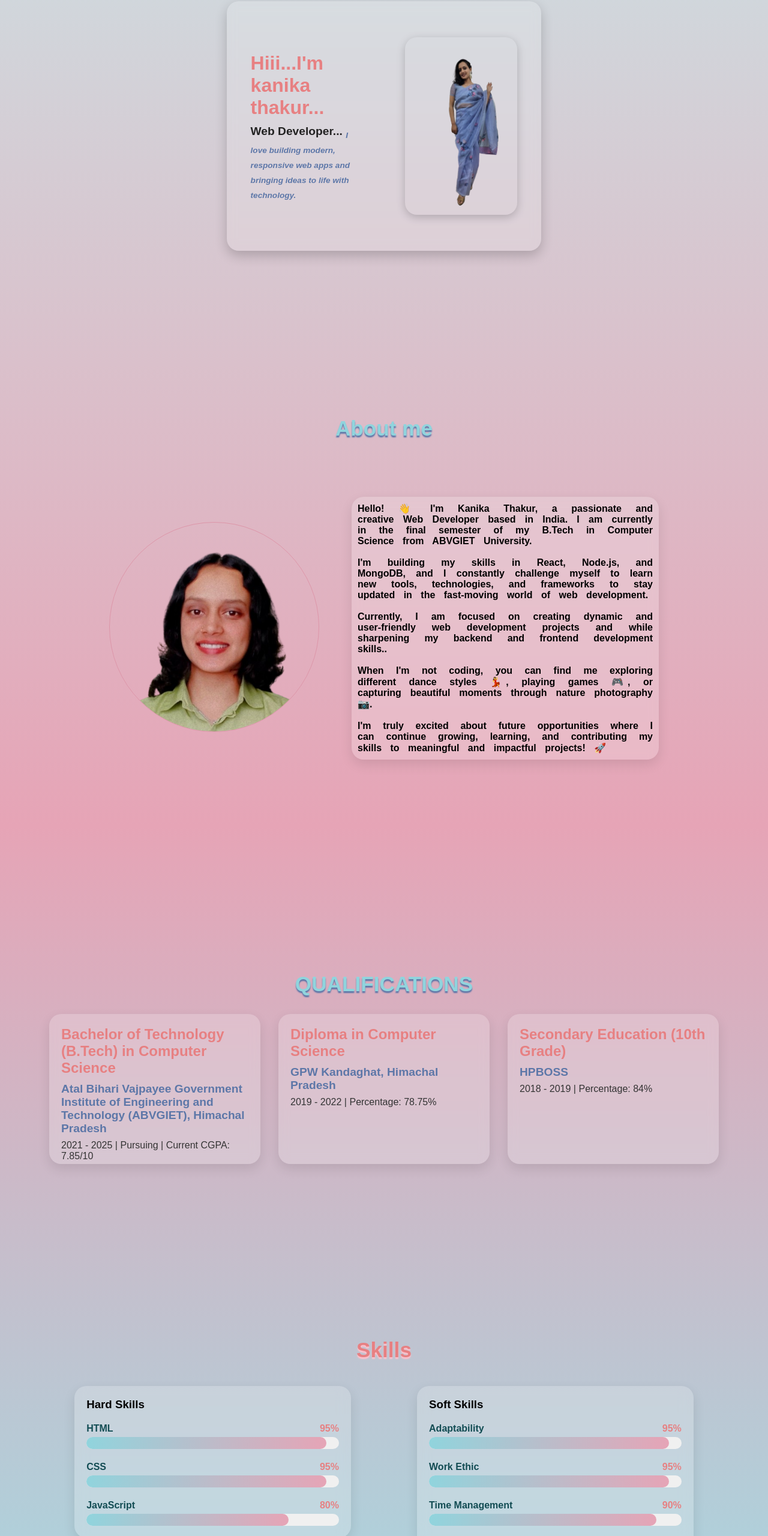
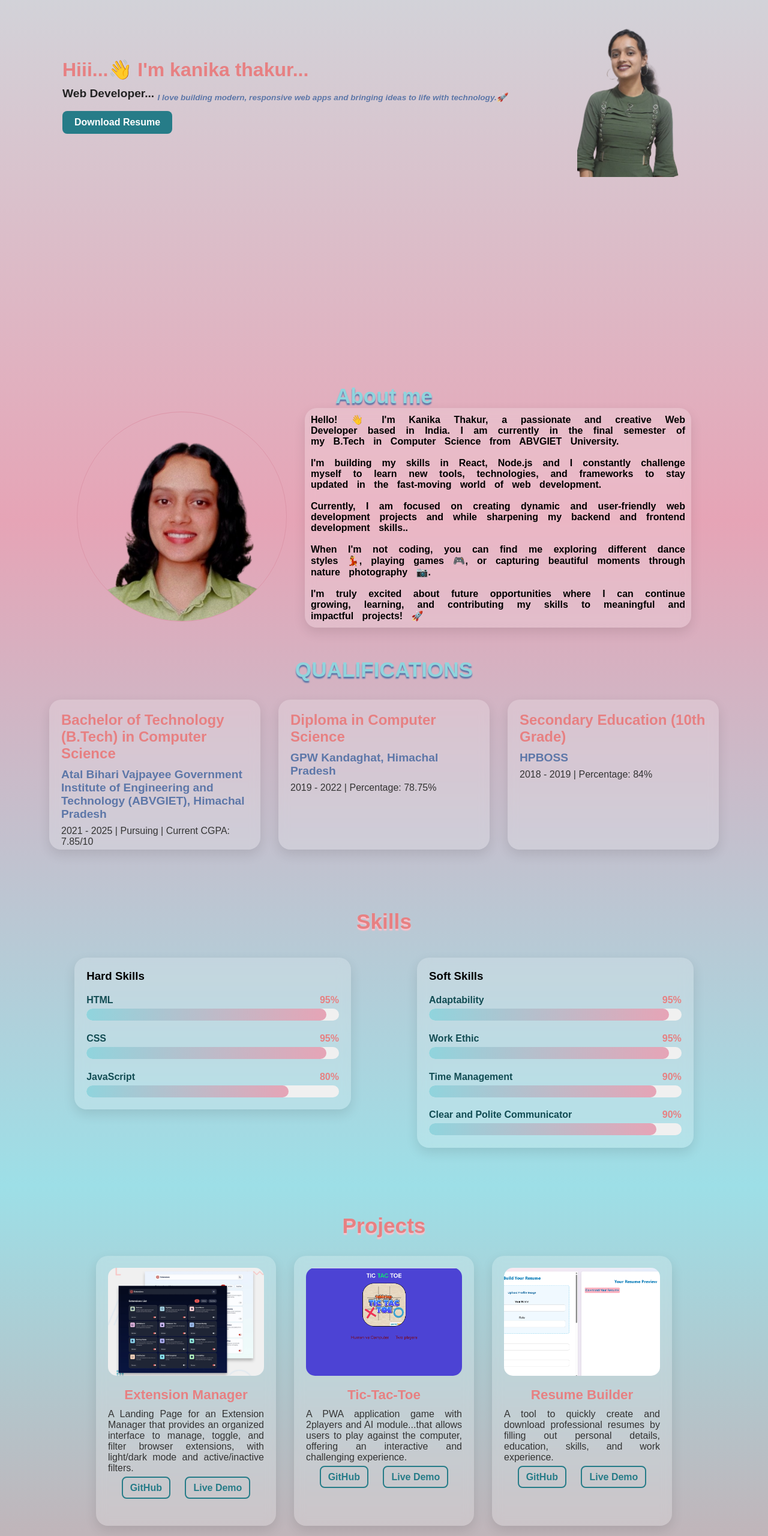
Before and after one commit to Kanu004/portfolio, a plain HTML site: page index.html in a window 1280 px wide. Shown: the part 240-2800 px from the top of the page at 60% size. Drawn offline with Linux system fonts and the light colour scheme.

Commit message:
do changes in files and complete portfolio

```diff
--- a/index.html
+++ b/index.html
@@ -30,12 +30,13 @@
         <div class="homeContent" id="home">
             <div class="inner">
                 <div class="name">
-                    <h2 id="h">Hiii...I'm kanika thakur...</h2>
+                    <h2 id="h">Hiii...👋 I'm kanika thakur...</h2>
                     <p id="p">Web Developer...
-                    <sub id="p1">I love building modern, responsive web apps and bringing ideas to life with technology.</sub></p>
+                    <sub id="p1">I love building modern, responsive web apps and bringing ideas to life with technology.🚀</sub></p>
+                    <a href="./KANIKA-THAKUR-Resume.pdf" download class="resume-btn">Download Resume</a>
                 </div>
                 <div class="image">
-                    <img src="./IMG20241126210433-removebg-preview.png" alt="kanika">
+                    <img src="./kanu-removebg-preview.png" alt="kanika">
                 </div>
             </div>
         </div>
@@ -49,7 +50,7 @@
                 <div class="content1">
                     <p id="p2">Hello! 👋 I'm Kanika Thakur, a passionate and creative Web Developer based in India. I am currently in the final semester of my B.Tech in Computer Science from ABVGIET University. <br><br>
 
-                    I'm building my skills in React, Node.js, and MongoDB, and I constantly challenge myself to learn new tools, technologies, and frameworks to stay updated in the fast-moving world of web development. <br><br>
+                    I'm building my skills in React, Node.js and I constantly challenge myself to learn new tools, technologies, and frameworks to stay updated in the fast-moving world of web development. <br><br>
 
                     Currently, I am focused on creating dynamic and user-friendly web development projects and while sharpening my backend and frontend development skills.. <br><br>
 
@@ -61,7 +62,7 @@
         </div>
 
         <div class="qualificationContent" id="qualifications">
-            <h2 id="h1">QUALIFICATIONS</h2>
+            <h2 id="h2">QUALIFICATIONS</h2>
             <div class="inner2">
                 <div class="qualificationItem">
                     <h3>Bachelor of Technology (B.Tech) in Computer Science</h3>
@@ -84,7 +85,7 @@
         </div>
 
         <div class="skills" id="skills">
-            <h2 id="h2">Skills</h2>
+            <h2 id="h3">Skills</h2>
 
             <div class="inner3">
 
@@ -128,13 +129,13 @@
           </div>
 
           <div class="projects" id="projects">
-            <h2 id="h2">Projects</h2>
+            <h2 id="h4">Projects</h2>
             <div class="inner4">
 
                 <div class="projectCard">
                     <img src="./preview.jpg" alt="Extension Manager">
                     <h3>Extension Manager</h3>
-                    <p>Landing Page to practice frontend concepts..</p>
+                    <p>A Landing Page for an Extension Manager that provides an organized interface to manage, toggle, and filter browser extensions, with light/dark mode and active/inactive filters.</p>
                     <div class="projectLinks">
                         <a href="https://github.com/Kanu004/ExtensionList" target="_blank">GitHub</a>
                         <a href="https://Kanu004.github.io/ExtensionList/browser-extensions-manager-ui-main/" target="_blank">Live Demo</a>
@@ -144,22 +145,33 @@
                 <div class="projectCard animate-project">
                     <img src="./Screenshot 2025-04-27 204134.png" alt="Tictactoe">
                     <h3>Tic-Tac-Toe</h3>
-                    <p>A PWA application game with 2players and AI module...</p>
+                    <p>A PWA application game with 2players and AI module...that allows users to play against the computer, offering an interactive and challenging experience.</p>
                     <div class="projectLinks">
                         <a href="https://github.com/Kanu004/Tic-tac-toe" target="_blank">GitHub</a>
                         <a href=" https://kanu004.github.io/Tic-tac-toe/" target="_blank">Live Demo</a>
                     </div>
                 </div>
+
+                <div class="projectCard animate-project">
+                    <img src="./resume.png" alt="resumebuilder">
+                    <h3>Resume Builder</h3>
+                    <p>A tool to quickly create and download professional resumes by filling out personal details, education, skills, and work experience.</p>
+                    <div class="projectLinks">
+                        <a href="https://github.com/Kanu004/ResumeBuilder" target="_blank">GitHub</a>
+                        <a href=" https://kanu004.github.io/ResumeBuilder/" target="_blank">Live Demo</a>
+                    </div>
+                </div>
+
             </div>
         </div>
 
         <div class="contactContent" id="contact">
-            <h2 id="h1">Contact Me</h2>
+            <h2 id="h5">Contact Me</h2>
             <div class="inner5">
                 <div class="contactCard">
                     <div class="card">
                         <h3>Email:-</h3>
-                        <p>kanikathakur07610761@gmail.com</p>
+                        <a href="mailto:kanikathakur07610761@gmail.com">Send mail</a>
                     </div>
                     <div class="card">
                         <h3>LinkedIn:-</h3>
--- a/style.css
+++ b/style.css
@@ -8,6 +8,23 @@
 body{
     background: linear-gradient(to bottom, #cddfe2,#e6a4b6,#9ddfe7,#e08f91);
 }
+/* Add this at the bottom of style.css */
+#about,
+#qualifications,
+#skills,
+#projects,
+#contact {
+    scroll-margin-top: 70px; /* Leaves room below fixed navbar */
+}
+.aboutContent,
+.qualificationContent,
+.skills,
+.projects,
+.contactContent {
+    padding: 80px 0 30px;
+    height: auto; /* Allows natural height based on content */
+}
+
 /*navBar*/
 .navBar{
     height: 70px;
@@ -54,25 +71,31 @@ body{
     background-size: cover;
     background-repeat: no-repeat;
 }
-.inner {
-    width: 41%;
-    padding: 60px 40px;
-    display: flex;
-    justify-content: space-between;
-    align-items: center;
-    border-radius: 20px;
-    background: rgba(255, 255, 255, 0.15);
-    backdrop-filter: blur(8px);
-    box-shadow: 0 8px 20px rgba(0,0,0,0.2);
-    margin-top: 100px;
-    gap: 40px;
-    flex-wrap: wrap;
+.resume-btn {
+    display: inline-block;
+    margin-top: 15px;
+    padding: 10px 20px;
+    font-size: 1rem;
+    font-weight: bold;
+    color: white;
+    background-color: #267c88;
+    border: none;
+    border-radius: 8px;
+    text-decoration: none;
+    transition: background-color 0.3s ease;
 }
+
+.resume-btn:hover {
+    background-color: #124c53;
+    color: #fff;
+}
+
 .inner:hover{
     transform: scale(1.1);
     transition: all 1s ease;
 }
 .name {
+    width: 40%;
     flex: 1;
     color: #f7afb0;
     padding-right: 30px;
@@ -94,20 +117,28 @@ body{
     color: #5D77A8;
 }
 .image {
+    width: 60%;
     flex: 1;
     display: flex;
-    justify-content: center;
+    justify-content:flex-end;
     align-items: center;
 }
 .image img {
-    max-width: 100%;
-    width: 300px;
-    height: auto;
-    object-fit: cover;
-    border-radius: 20px;
-    box-shadow: 0 4px 15px rgba(0,0,0,0.2);
+    width: 100%;
+    max-width:900px;
+    height:450px;
+    object-fit:contain;
 }
 
+.inner {
+    display: flex;
+    width: 90%;
+    flex-wrap: wrap;
+    justify-content: center;
+    align-items: center;
+    gap: 30px;
+    padding: 40px;
+}
 @keyframes float{
     from{
         transform: scale(0);
@@ -116,9 +147,16 @@ body{
         transform: scale(1.02);
     }
 }
+@keyframes floatt{
+    from{
+        transform: scale(0.06);
+    }
+    to{
+        transform: scale(1);
+    }
+}
 /*about*/
 .aboutContent{
-    height: 100vh;
     width: 100vw;
     display: flex;
     flex-direction: column;
@@ -126,7 +164,6 @@ body{
     align-items: center;
 }
 #h1{
-    margin-top: 40px;
     font-size: 2.2rem;
     font-weight: bold;
     color:#90D4DD;
@@ -138,6 +175,7 @@ body{
     display: flex;
     justify-content: space-evenly;
     align-items: center;
+    gap: 30px;
 }
 .animate-float {
     animation: float1 1s ease-in backwards;
@@ -151,7 +189,7 @@ body{
     }
 }
 .image{
-    max-width: 50%;
+    max-width: 20%;
 }
 .image1 img{
     height:350px;
@@ -161,12 +199,12 @@ body{
     object-fit: cover;
 }
 .content1{
-    max-width: 50%;
+    max-width: 80%;
     background: rgba(255, 255, 255, 0.2);
     backdrop-filter: blur(8px);
+    box-shadow: 0px 8px 20px rgba(0, 0, 0, 0.1);
     border-radius: 20px;
     padding: 10px;
-    box-shadow: 0px 8px 20px rgba(0, 0, 0, 0.1);
 }
 .content1 #p2{
     width: 100%;
@@ -177,7 +215,6 @@ body{
 }
 /*qualifications*/
 .qualificationContent {
-    height: 100vh;
     width: 100vw;
     display: flex;
     flex-direction: column;
@@ -192,6 +229,13 @@ body{
     gap: 30px;
     justify-content: space-evenly;
     align-items: center;
+}
+#h2{
+    font-size: 2.2rem;
+    font-weight: bold;
+    color:#90D4DD;
+    text-shadow: 0px 3px 2px #5D77A8;
+    text-align: center;
 }
 .qualificationItem {
     width: 500px;
@@ -235,15 +279,13 @@ body{
 }
 /*skills*/
 .skills {
-    height: 100vh;
     width: 100vw;
     display: flex;
     flex-direction: column;
     align-items: center;
     gap: 40px;
   }
-#h2{
-    margin-top: 70px;
+#h3{
     font-size: 2.2rem;
     font-weight: bold;
     color:#e78082;
@@ -316,7 +358,6 @@ body{
 
 /* projects */
 .projects {
-    min-height: 100vh;
     width: 100vw;
     display: flex;
     flex-direction: column;
@@ -333,10 +374,17 @@ body{
     justify-content: center;
     align-items: center;
 }
+#h4{
+    font-size: 2.2rem;
+    font-weight: bold;
+    color:#e78082;
+    text-shadow: 0px 3px 2px pink;
+    text-align: center;
+}
 
 .projectCard {
     width: 300px;
-    height: auto;
+    height:450px;
     background: rgba(255, 255, 255, 0.2);
     backdrop-filter: blur(8px);
     border-radius: 20px;
@@ -369,6 +417,7 @@ body{
     font-size: 1rem;
     color: #333;
     margin-bottom: 15px;
+    text-align: justify;
 }
 
 .projectLinks a {
@@ -403,41 +452,42 @@ body{
 }
 
 /* contact */
-.contactContent {
-    height: 100vh;
-    width: 100vw;
-    display: flex;
+.contactCard {
+    display:flex;
     flex-direction: column;
-    justify-content: center;
+    justify-content:center;
     align-items: center;
+    flex-wrap: wrap;
+    gap: 15px;
+    max-width: 100%;
+    width: 500px;
+    height: 300px;
+    border-radius: 10px;
+    background: rgba(255, 255, 255, 0.2);
+    backdrop-filter: blur(8px);
+    box-shadow: 0px 8px 20px rgba(0, 0, 0, 0.1);
 }
 
+.card {
+    background-color: rgba(255, 255, 255, 0.25);
+    padding: 15px;
+    border-radius: 15px;
+    box-shadow: 0px 8px 15px rgba(0, 0, 0, 0.1);
+    text-align:justify;
+}
 .inner5 {
-    max-width: 90%;
     display: flex;
-    justify-content: center;
+    justify-content:center;
     align-items: center;
     gap: 30px;
-    margin-top: 30px;
-    flex-wrap: wrap;
+    margin-top:10px;
 }
-
-.contactCard {
-    display: flex;
-    flex-direction: column;
-    width: 500px;
-    height: 200px;
-    background: rgba(255, 255, 255, 0.2);
-    backdrop-filter: blur(8px);
-    border-radius: 20px;
-    padding: 20px;
-    box-shadow: 0px 8px 20px rgba(0, 0, 0, 0.1);
+#h5{
+    font-size: 2.2rem;
+    font-weight: bold;
+    color:#90D4DD;
+    text-shadow: 0px 3px 2px #5D77A8;
     text-align: center;
-    transition: transform 0.5s ease;
-}
-.card{
-    display: flex;
-    justify-content:space-between;
 }
 
 .card h3 {
```
Also changed, not shown: service-worker.js (+10 -2 lines), IMG20241126210433-removebg-preview.png (deleted), favicon.ico (added), kanu-removebg-preview.png (added), resume.png (added), 1 other file.
